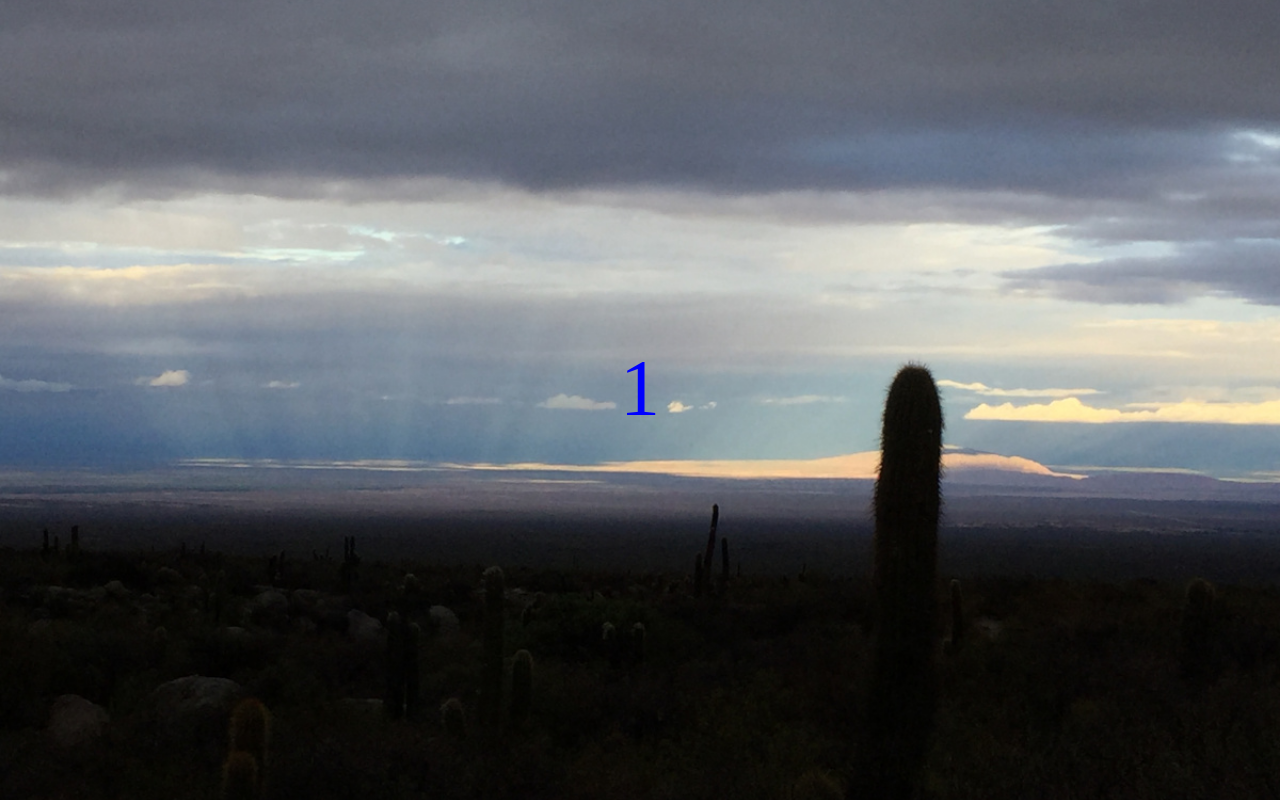
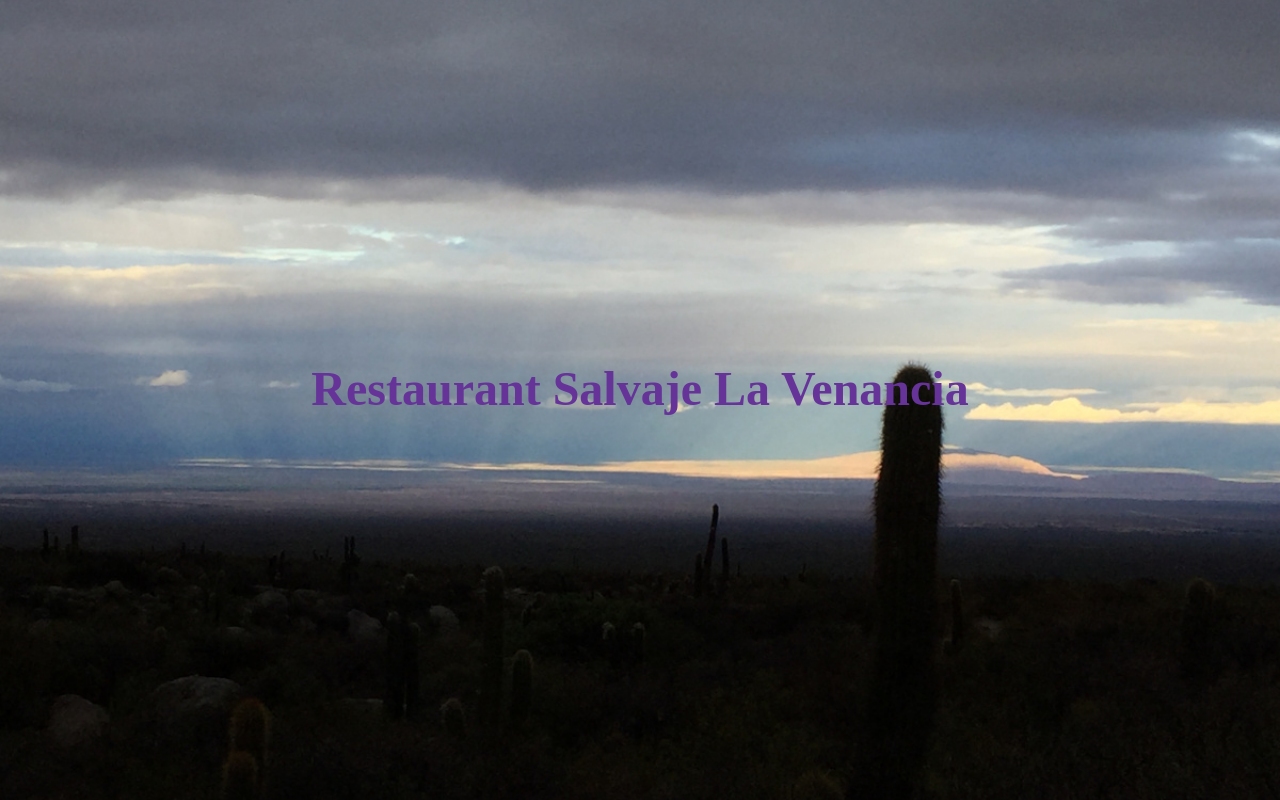
Before and after one commit to Sedbastian/odin-restaurant-page, a website built with webpack: page dist/index.html in a window 1280 px wide. Built offline with nearby package versions, Linux system fonts and the light colour scheme.

Commit message:
Agregar h1 a #content

```diff
--- a/package.json
+++ b/package.json
@@ -5,8 +5,7 @@
   "private": "true",
   "scripts": {
     "test": "echo \"Error: no test specified\" && exit 1",
-    "build": "webpack",
-    "start": "webpack serve --open"
+    "build": "webpack"
   },
   "repository": {
     "type": "git",
--- a/src/inimodule.js
+++ b/src/inimodule.js
@@ -1,5 +1,8 @@
 function iniciar () {
-    console.log(" soy funcion iniciar");
+    const content = document.querySelector("#content");
+    const heading = document.createElement("h1");
+    heading.textContent = "Restaurant Salvaje La Venancia";
+    content.appendChild(heading);
 };
 
 export default iniciar;
--- a/src/style.css
+++ b/src/style.css
@@ -10,7 +10,7 @@
     background-color: black;
 }
 
-#content {
-    color: blue;
-    font-size: 5rem;
+#content h1 {
+    color: rebeccapurple;
+    font-size: 3rem;
 }
```
Also changed, not shown: dist/bundle.js, dist/index.html.
